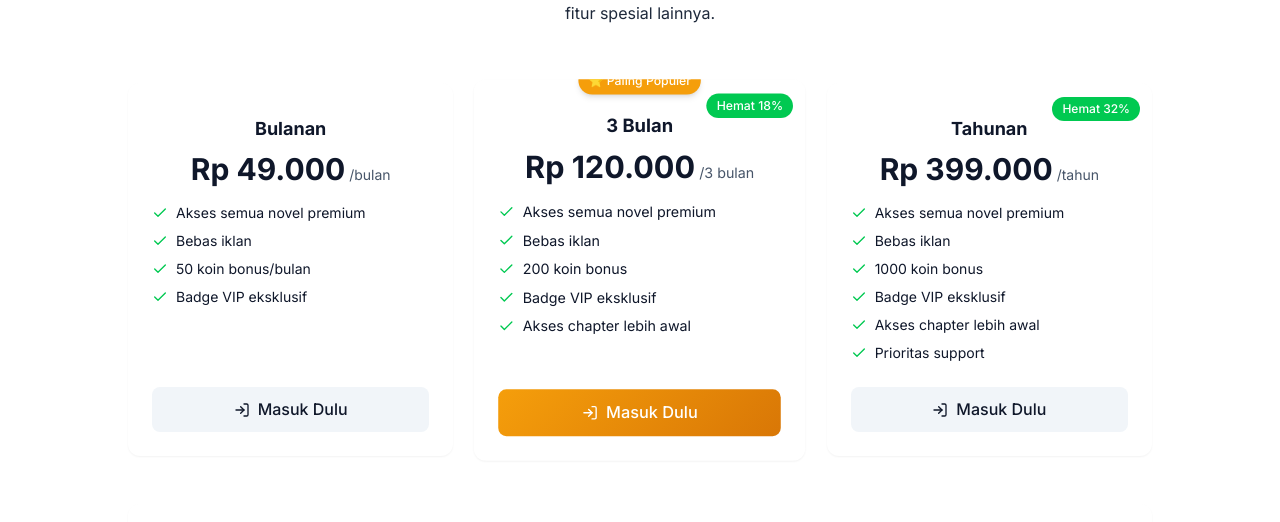
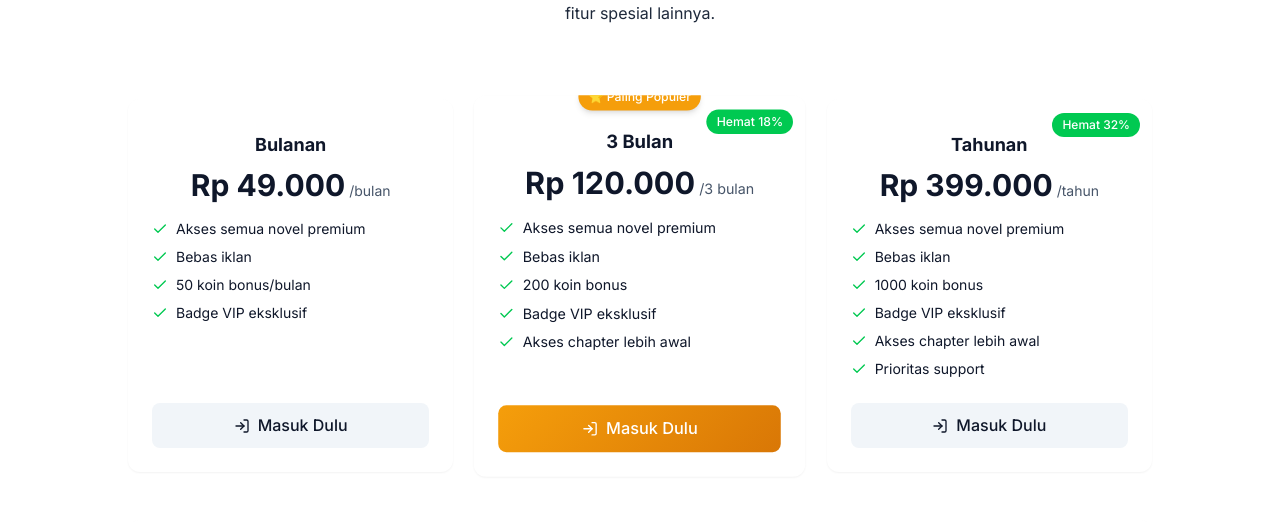
Before and after one commit to suryahlm/novesia, a Next.js app: page /pricing in a window 1280 px wide. Shown: the part 234-756 px from the top of the page. Built offline with nearby package versions, Linux system fonts and the light colour scheme; no server answers; the database is empty.

Commit message:
Fix pricing badge cutoff by increasing top padding

```diff
--- a/src/app/pricing/page.tsx
+++ b/src/app/pricing/page.tsx
@@ -310,7 +310,7 @@ export default function PricingPage() {
                 )}
 
                 {/* Pricing Cards */}
-                <div className="grid sm:grid-cols-3 gap-4 sm:gap-6 mb-12 pt-4">
+                <div className="grid sm:grid-cols-3 gap-4 sm:gap-6 mb-12 pt-8">
                     {pricingPlans.map((plan) => (
                         <div
                             key={plan.id}
```
